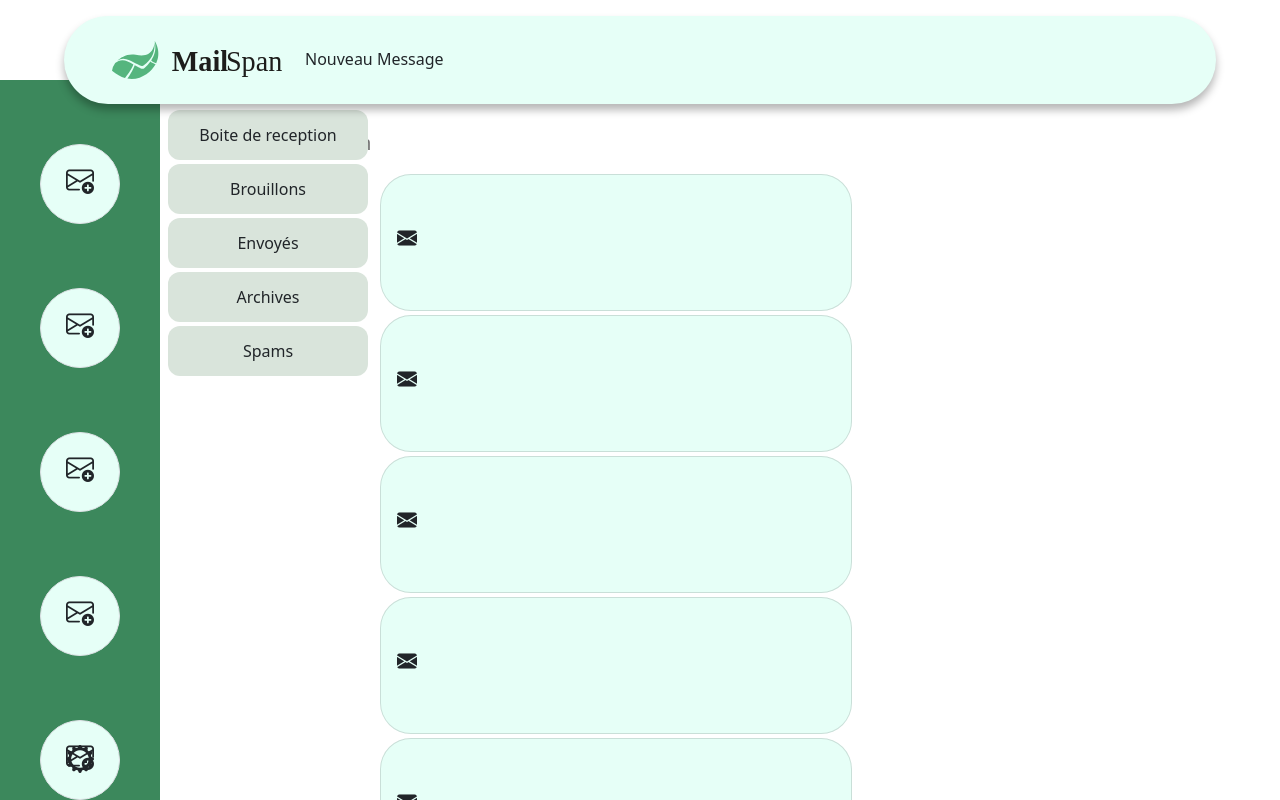
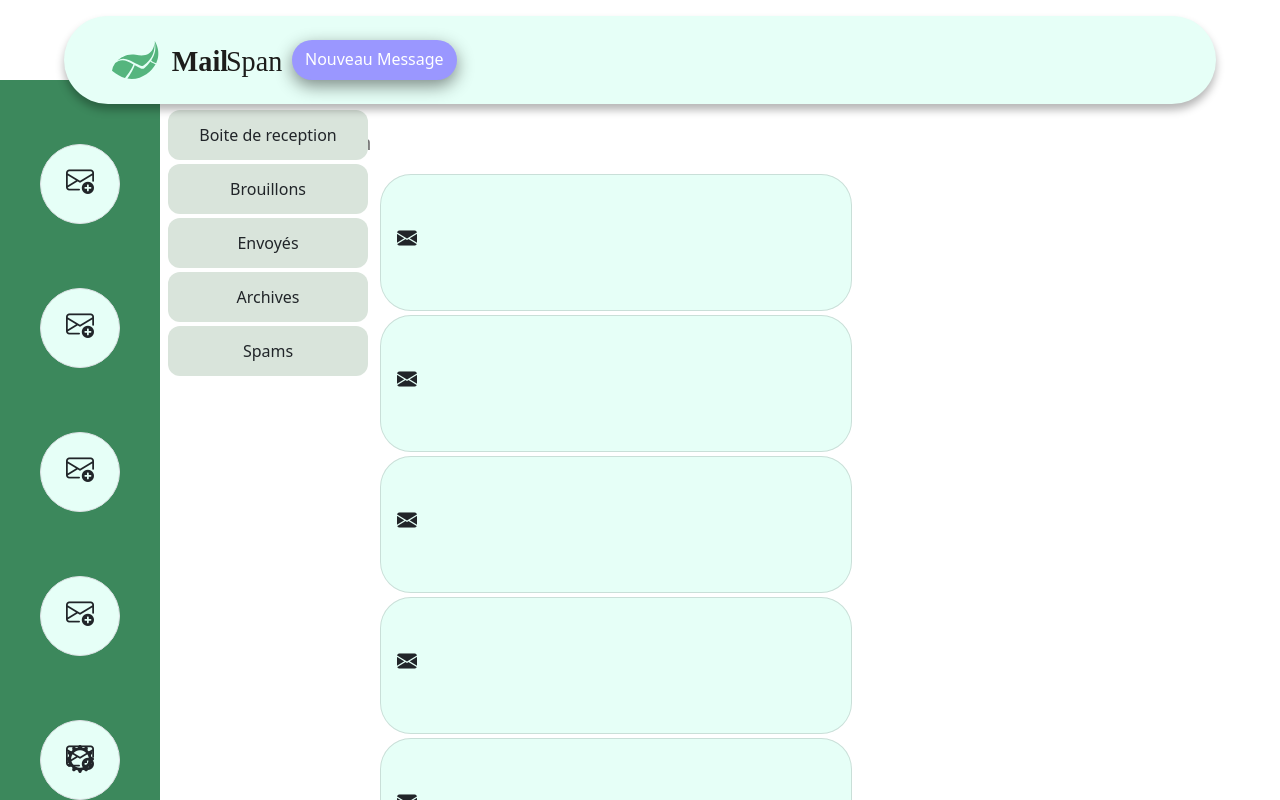
Before and after one commit to RaphaelCpp/SpanMail, an Angular app: page / in a window 1280 px wide. Built offline with nearby package versions, Linux system fonts and the light colour scheme.

Commit message:
Update header.component.scss

```diff
--- a/src/app/component/static/header/header.component.scss
+++ b/src/app/component/static/header/header.component.scss
@@ -9,11 +9,21 @@
   left: 50%;
   transform: translate(-50%, 0);
 }
-
+.btnNewMessage {
+  box-shadow: 0px 6px 17px #00000075;
+  border-radius: 36px;
+  background: #9a97ff;
+  color: white;
+}
 .myLiNav {
   cursor: pointer;
 }
-
+#close {
+  margin-top: -6rem;
+}
+#close2 {
+  margin-top: -3rem;
+}
 .headerCollaspe {
   height: 75vh;
   background: #e6fff7;
@@ -156,6 +166,7 @@
   height: 75vh;
   background: #e6fff7;
   border: none;
+  margin-top: 1.5rem;
 }
 
 .headerCollaspe2 p {
@@ -327,3 +338,9 @@
     margin-left: 0;
   }
 }
+
+@media (max-width: 1077px) {
+  .imgPlan {
+    display: none;
+  }
+}
```
